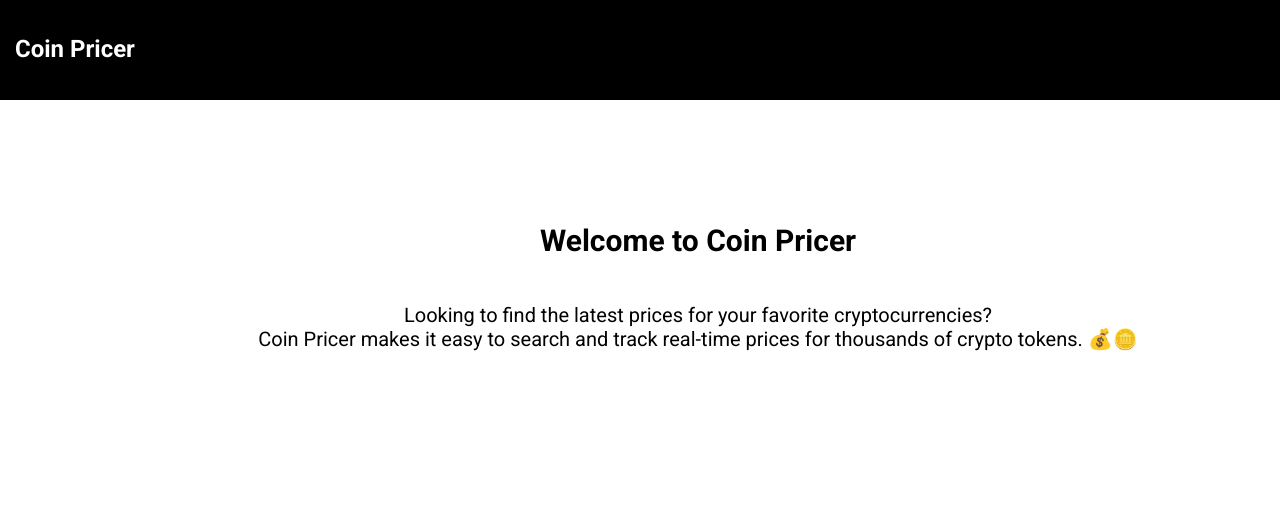
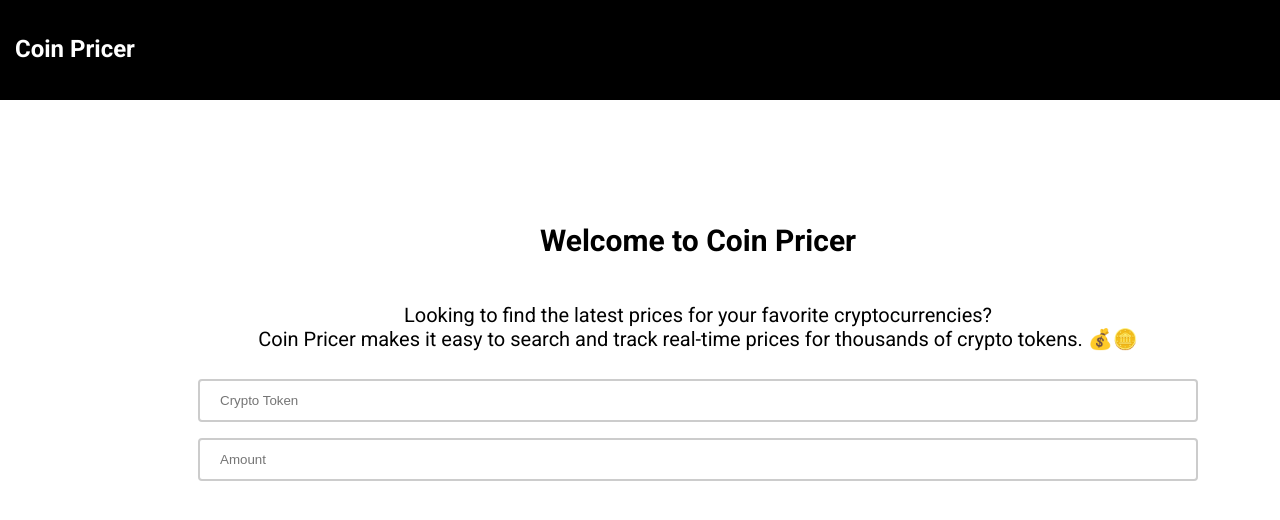
Before and after one commit to jefferyokesamuel/Coin-Pricer, a React (Vite) app in the folder Frontend/: page / in a window 1280 px wide. Shown: the top 520 px of the page. Built offline with nearby package versions, Linux system fonts and the light colour scheme.

Commit message:
Update Body.jsx

```diff
--- a/Frontend/src/components/body/Body.jsx
+++ b/Frontend/src/components/body/Body.jsx
@@ -6,6 +6,8 @@ const Body = () => {
         <div className='container'>
         <h2>Welcome to Coin Pricer</h2>
         <p>Looking to find the latest prices for your favorite cryptocurrencies? <br/>Coin Pricer makes it easy to search and track real-time prices for thousands of crypto tokens. 💰🪙</p>
+        <input placeholder='Crypto Token' type='text'/>
+        <input placeholder='Amount' type='number'/>
       </div>
   )
 }
```
